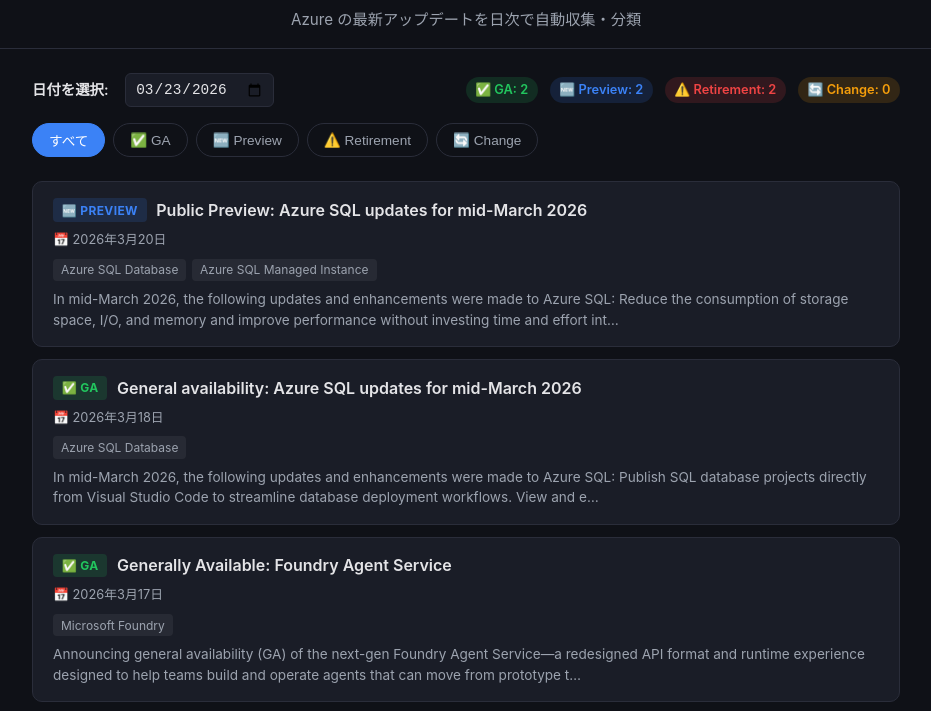
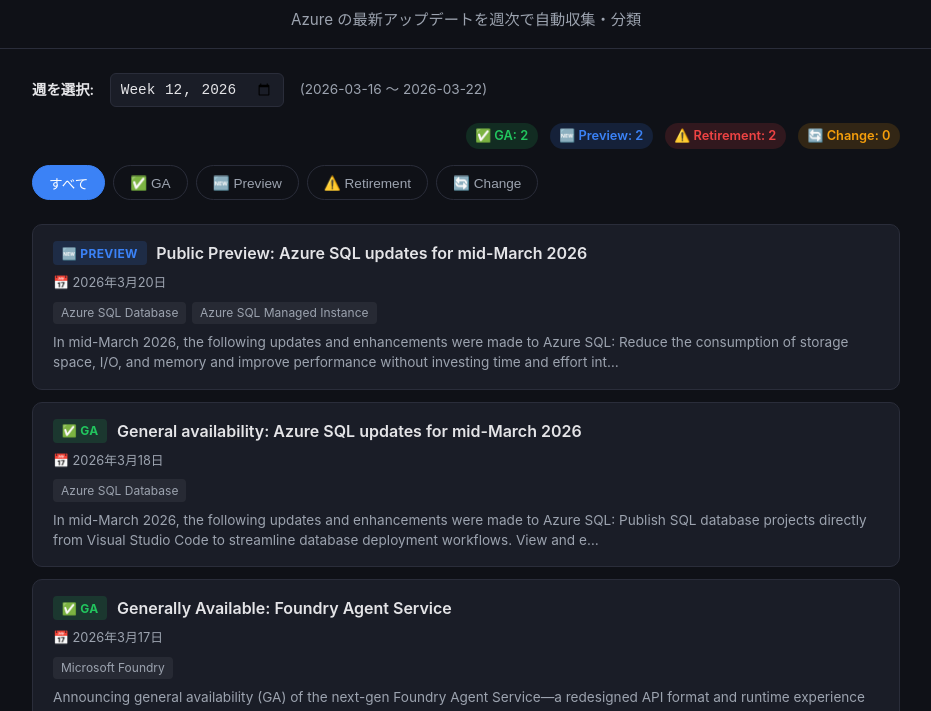
Before and after one commit to zukakosan/azure-update-curation, a plain HTML site: page site/index.html in a window 1280 px wide. Shown: the part 74-785 px from the top of the page, without its empty margins (174-1105 px from the left). Drawn offline with Linux system fonts and the light colour scheme.

Commit message:
feat: switch Azure updates workflow/site from daily to weekly (ISO week picker + weekly JSON)

```diff
--- a/site/app.js
+++ b/site/app.js
@@ -8,17 +8,17 @@
     change:     { label: "Change",     emoji: "🔄" },
   };
 
-  const entriesEl = document.getElementById("entries");
-  const statsEl   = document.getElementById("stats");
-  const datePicker = document.getElementById("date-picker");
+  const entriesEl   = document.getElementById("entries");
+  const statsEl     = document.getElementById("stats");
+  const weekPicker  = document.getElementById("week-picker");
+  const periodLabel = document.getElementById("period-label");
 
   let allEntries = [];
 
   // --- Init ---
   function init() {
-    const today = toDateString(new Date());
-    datePicker.value = today;
-    datePicker.addEventListener("change", () => loadDay(datePicker.value));
+    weekPicker.value = currentISOWeek();
+    weekPicker.addEventListener("change", () => loadWeek(weekPicker.value));
 
     document.getElementById("filters").addEventListener("click", (e) => {
       if (!e.target.matches(".filter-btn")) return;
@@ -27,23 +27,34 @@
       applyFilter(e.target.dataset.category);
     });
 
-    loadDay(today);
+    loadWeek(weekPicker.value);
   }
 
-  // --- Load JSON for a given date ---
-  async function loadDay(dateStr) {
+  // --- Load JSON for a given ISO week (e.g. "2026-W12") ---
+  async function loadWeek(weekStr) {
     entriesEl.innerHTML = '<p class="loading">読み込み中…</p>';
     statsEl.innerHTML = "";
+    periodLabel.textContent = "";
 
     try {
-      const resp = await fetch(`./data/${dateStr}.json`);
+      const resp = await fetch(`./data/weekly/${weekStr}.json`);
       if (!resp.ok) throw new Error(resp.status);
       const data = await resp.json();
       allEntries = data.entries || [];
+
+      if (data.period) {
+        periodLabel.textContent = `(${data.period.from} 〜 ${data.period.to})`;
+      }
+
       render(allEntries);
-      renderStats(allEntries);
+
+      if (data.stats) {
+        renderStatsFromObj(data.stats);
+      } else {
+        renderStats(allEntries);
+      }
     } catch {
-      entriesEl.innerHTML = `<p class="empty-state">📭 ${dateStr} のデータはまだありません</p>`;
+      entriesEl.innerHTML = `<p class="empty-state">📭 ${weekStr} のデータはまだありません</p>`;
     }
   }
 
@@ -80,14 +91,18 @@
     }).join("");
   }
 
-  // --- Stats badges ---
+  // --- Stats from pre-computed stats object ---
+  function renderStatsFromObj(stats) {
+    statsEl.innerHTML = Object.entries(CATEGORY_META).map(([key, meta]) =>
+      `<span class="stat-badge ${key}">${meta.emoji} ${meta.label}: ${stats[key] || 0}</span>`
+    ).join("");
+  }
+
+  // --- Stats from entries (fallback) ---
   function renderStats(entries) {
     const counts = { ga: 0, preview: 0, retirement: 0, change: 0 };
     entries.forEach(e => { counts[e.category] = (counts[e.category] || 0) + 1; });
-
-    statsEl.innerHTML = Object.entries(CATEGORY_META).map(([key, meta]) =>
-      `<span class="stat-badge ${key}">${meta.emoji} ${meta.label}: ${counts[key]}</span>`
-    ).join("");
+    renderStatsFromObj(counts);
   }
 
   // --- Filter ---
@@ -98,8 +113,13 @@
   }
 
   // --- Helpers ---
-  function toDateString(d) {
-    return d.toISOString().slice(0, 10);
+  function currentISOWeek() {
+    const now = new Date();
+    const thu = new Date(now);
+    thu.setDate(thu.getDate() - ((thu.getDay() + 6) % 7) + 3);
+    const jan4 = new Date(thu.getFullYear(), 0, 4);
+    const weekNum = Math.ceil(((thu - jan4) / 86400000 + jan4.getDay() + 1) / 7);
+    return `${thu.getFullYear()}-W${String(weekNum).padStart(2, "0")}`;
   }
 
   function truncate(str, len) {
--- /dev/null
+++ b/site/data/weekly/2026-W12.json
@@ -0,0 +1,140 @@
+{
+  "entries": [
+    {
+      "id": "558116",
+      "title": "Public Preview: Azure SQL updates for mid-March 2026",
+      "date": "2026-03-20T19:15:35Z",
+      "category": "preview",
+      "summary": "In mid-March 2026, the following updates and enhancements were made to Azure SQL: Reduce the consumption of storage space, I/O, and memory and improve performance without investing time and effort into index maintenance jobs. Configure automatic tuning for your databases.",
+      "products": [
+        "Azure SQL Database",
+        "Azure SQL Managed Instance"
+      ],
+      "productCategories": [
+        "Databases",
+        "Hybrid + multicloud"
+      ],
+      "tags": [
+        "In preview",
+        "Databases",
+        "Features"
+      ],
+      "url": "https://azure.microsoft.com/updates?id=558116",
+      "actionRequired": false
+    },
+    {
+      "id": "558121",
+      "title": "General availability: Azure SQL updates for mid-March 2026",
+      "date": "2026-03-18T18:30:05Z",
+      "category": "ga",
+      "summary": "In mid-March 2026, the following updates and enhancements were made to Azure SQL: Publish SQL database projects directly from Visual Studio Code to streamline database deployment workflows. View and edit SQL table data directly in the MSSQL extension.",
+      "products": [
+        "Azure SQL Database"
+      ],
+      "productCategories": [
+        "Databases",
+        "Hybrid + multicloud"
+      ],
+      "tags": [
+        "Launched",
+        "Databases",
+        "Features"
+      ],
+      "url": "https://azure.microsoft.com/updates?id=558121",
+      "actionRequired": false
+    },
+    {
+      "id": "557141",
+      "title": "Generally Available: Foundry Agent Service",
+      "date": "2026-03-17T17:45:45Z",
+      "category": "ga",
+      "summary": "Announcing general availability (GA) of the next-gen Foundry Agent Service—a redesigned API format and runtime experience designed to help teams build and operate agents that can move from prototype to production with confidence.",
+      "products": [
+        "Microsoft Foundry"
+      ],
+      "productCategories": [
+        "AI + machine learning"
+      ],
+      "tags": [
+        "Launched",
+        "AI + machine learning",
+        "Features"
+      ],
+      "url": "https://azure.microsoft.com/updates?id=557141",
+      "actionRequired": false
+    },
+    {
+      "id": "558927",
+      "title": "Public Preview: Azure Databricks OneLake Catalog Federation",
+      "date": "2026-03-19T17:00:53Z",
+      "category": "preview",
+      "summary": "You can now enable OneLake catalog federation in Azure Databricks to query Microsoft Fabric OneLake data without copying or moving it. By connecting Unity Catalog to a OneLake catalog, Azure Databricks automatically syncs schemas and tables.",
+      "products": [
+        "Azure Databricks"
+      ],
+      "productCategories": [
+        "AI + machine learning",
+        "Analytics"
+      ],
+      "tags": [
+        "In preview",
+        "Analytics",
+        "Features"
+      ],
+      "url": "https://azure.microsoft.com/updates?id=558927",
+      "actionRequired": false
+    },
+    {
+      "id": "557123",
+      "title": "Retirement: Azure Sphere will be retired on July 31, 2031",
+      "date": "2026-03-20T17:15:50Z",
+      "category": "retirement",
+      "summary": "The Azure Sphere service is retiring and will stop supporting all customer application, OS, bug and security updates, along with DAA certificate issuance, on July 31, 2031. Azure Sphere pioneered secure IoT connectivity.",
+      "products": [
+        "Azure Sphere"
+      ],
+      "productCategories": [
+        "Internet of Things"
+      ],
+      "tags": [
+        "Retirements",
+        "Internet of Things"
+      ],
+      "url": "https://azure.microsoft.com/updates?id=557123",
+      "actionRequired": true
+    },
+    {
+      "id": "558086",
+      "title": "Retirement: Azure SQL Elastic query - Shard_Map_Manager mode",
+      "date": "2026-03-20T19:00:50Z",
+      "category": "retirement",
+      "summary": "Starting March 31, 2027 Elastic query using Shard_Map_Manager external data source type reaches end of support. Existing workloads can continue to run, but will no longer receive updates or support.",
+      "products": [
+        "Azure SQL Database"
+      ],
+      "productCategories": [
+        "Databases",
+        "Hybrid + multicloud"
+      ],
+      "tags": [
+        "Retirements",
+        "Databases"
+      ],
+      "url": "https://azure.microsoft.com/updates?id=558086",
+      "actionRequired": true
+    }
+  ],
+  "fetchedAt": "2026-03-23T00:00:00Z",
+  "week": "2026-W12",
+  "count": 6,
+  "stats": {
+    "change": 0,
+    "preview": 2,
+    "ga": 2,
+    "retirement": 2
+  },
+  "period": {
+    "to": "2026-03-22",
+    "from": "2026-03-16"
+  }
+}
--- a/site/index.html
+++ b/site/index.html
@@ -9,13 +9,14 @@
 <body>
   <header>
     <h1>☁️ Azure Update Curation</h1>
-    <p class="subtitle">Azure の最新アップデートを日次で自動収集・分類</p>
+    <p class="subtitle">Azure の最新アップデートを週次で自動収集・分類</p>
   </header>
 
   <main>
     <section class="controls">
-      <label for="date-picker">日付を選択:</label>
-      <input type="date" id="date-picker">
+      <label for="week-picker">週を選択:</label>
+      <input type="week" id="week-picker">
+      <span class="period-label" id="period-label"></span>
       <div class="stats" id="stats"></div>
     </section>
 
--- a/site/style.css
+++ b/site/style.css
@@ -44,13 +44,17 @@
   margin-bottom:1rem;
 }
 .controls label{font-weight:600;font-size:.9rem}
-#date-picker{
+#date-picker,#week-picker{
   padding:.4rem .6rem;
   border:1px solid var(--border);
   border-radius:6px;
   background:var(--surface);
   color:var(--text);
   font-size:.9rem;
+}
+.period-label{
+  font-size:.85rem;
+  color:var(--text-muted);
 }
 .stats{
   margin-left:auto;
```
Also changed, not shown: .github/workflows/fetch-updates.lock.yml, .github/workflows/fetch-updates.md.
